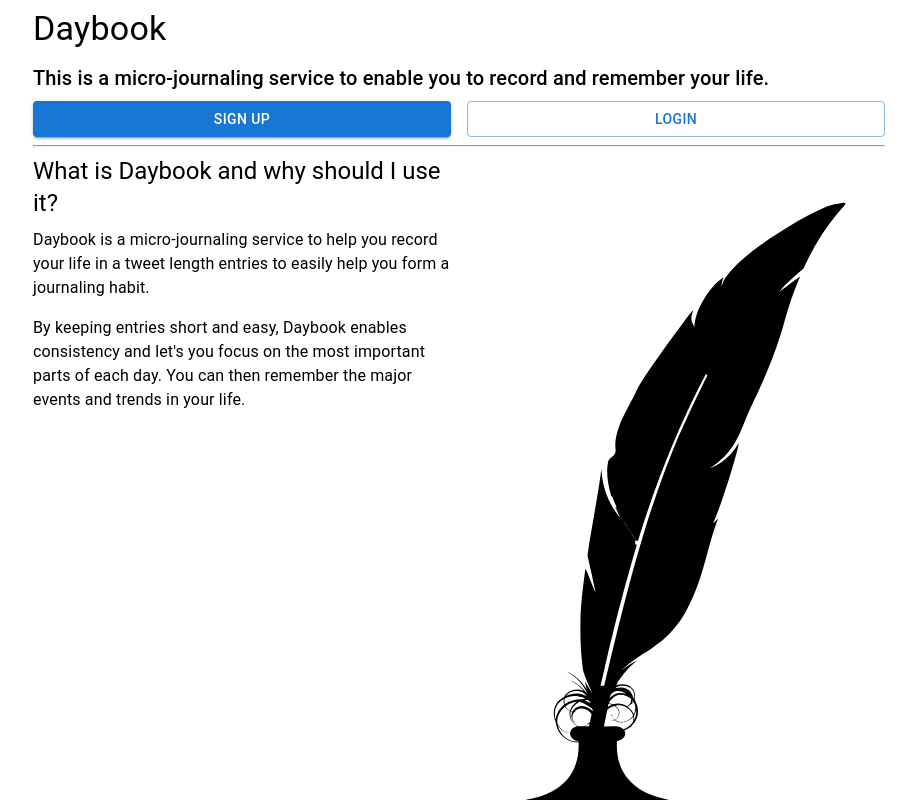
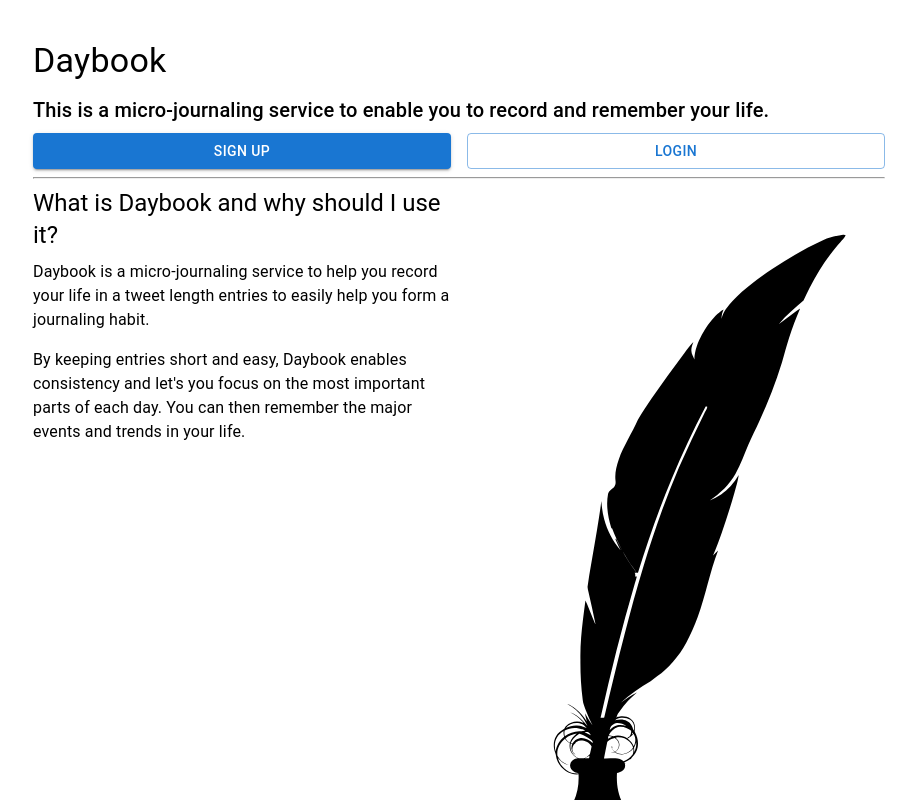
Before and after one commit to nelsontodd/Lazy-AI, a React (Create React App) app in the folder client/: page / in a window 1280 px wide. Shown: the top 800 px of the page, without its empty margins (181-1097 px from the left). Built offline with nearby package versions, Linux system fonts and the light colour scheme.

Commit message:
Increase margin on top

```diff
--- a/client/src/App.js
+++ b/client/src/App.js
@@ -1,6 +1,8 @@
 import React, { Fragment } from 'react';
 import { BrowserRouter as Router, Route, Switch } from 'react-router-dom';
 import axios from 'axios';
+
+import Box from '@mui/material/Box';
 
 import Landing from './components/Landing';
 import Login from './components/auth/Login';
@@ -11,6 +13,7 @@ import SignUp from './components/auth/SignUp';
 axios.defaults.baseURL = 'http://127.0.0.1:5000';
 
 const App = () => (
+  <Box mt={5}>
     <Router>
       <Fragment>
         <Route exact path="/" component={Landing}/>
@@ -23,6 +26,7 @@ const App = () => (
         </section>
       </Fragment>
     </Router>
+  </Box>
 );
 
 export default App;
```
Lines whose indentation alone changed are shown as unchanged.
